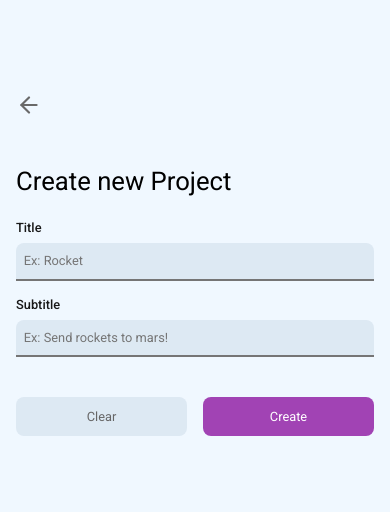
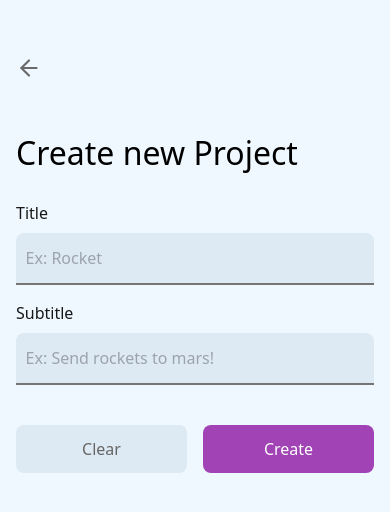
Before and after one commit to iamtheluiz/gantt-organon, a React (Create React App) app: page /create in a window 390 px wide. Shown: the part 158-670 px from the top of the page. Built offline with nearby package versions, Linux system fonts and the light colour scheme.

Commit message:
feat: add TailwindCSS

```diff
--- /dev/null
+++ b/craco.config.js
@@ -0,0 +1,10 @@
+module.exports = {
+  style: {
+    postcss: {
+      plugins: [
+        require('tailwindcss'),
+        require('autoprefixer'),
+      ],
+    },
+  },
+};
--- a/src/styles/global.css
+++ b/src/styles/global.css
@@ -1,11 +1,8 @@
 @import url('https://fonts.googleapis.com/css2?family=Merriweather:ital,wght@1,900&family=Roboto:wght@300;400;500;700&display=swap');
 
-* {
-  margin: 0;
-  padding: 0;
-  border: 0;
-  box-sizing: border-box;
-}
+@tailwind base;
+@tailwind components;
+@tailwind utilities;
 
 body, div#root {
   min-height: 100vh;
@@ -15,41 +12,6 @@
   display: flex;
   justify-content: center;
   align-items: center;
-}
-
-body {
-  font-family: 'Roboto', sans-serif;
-}
-
-body, input, textarea, button {
-  font: 400 1.1rem 'Roboto', sans-serif;
-}
-
-@media(max-width: 1080px) {
-  html {
-    font-size: 93.75%;
-  }
-}
-
-@media(max-width: 720px) {
-  html {
-    font-size: 87.5%;
-  }
-}
-
-@media(max-width: 720px) {
-  html {
-    font-size: 80.25%;
-  }
-}
-
-button {
-  cursor: pointer;
-}
-
-a {
-  color: inherit;
-  text-decoration: none;
 }
 
 button.button {
@@ -65,18 +27,3 @@
   font-size: 1rem;
   transition: all 0.2s;
 }
-
-button.button:hover {
-  filter: brightness(0.8);
-}
-
-section.container {
-  display: 'flex';
-  justify-content: 'center';
-  flex-direction: 'column';
-  align-items: 'center';
-
-  width: 100%;
-  max-width: 520px;
-  padding: 16px;
-}
--- /dev/null
+++ b/tailwind.config.js
@@ -0,0 +1,11 @@
+module.exports = {
+  purge: ['./src/**/*.{js,jsx,ts,tsx}', './public/index.html'],
+  darkMode: false, // or 'media' or 'class'
+  theme: {
+    extend: {},
+  },
+  variants: {
+    extend: {},
+  },
+  plugins: [],
+};
```
Also changed, not shown: package.json (+9 -4 lines), 2 other files (tests, documents, lock files or other folders).
